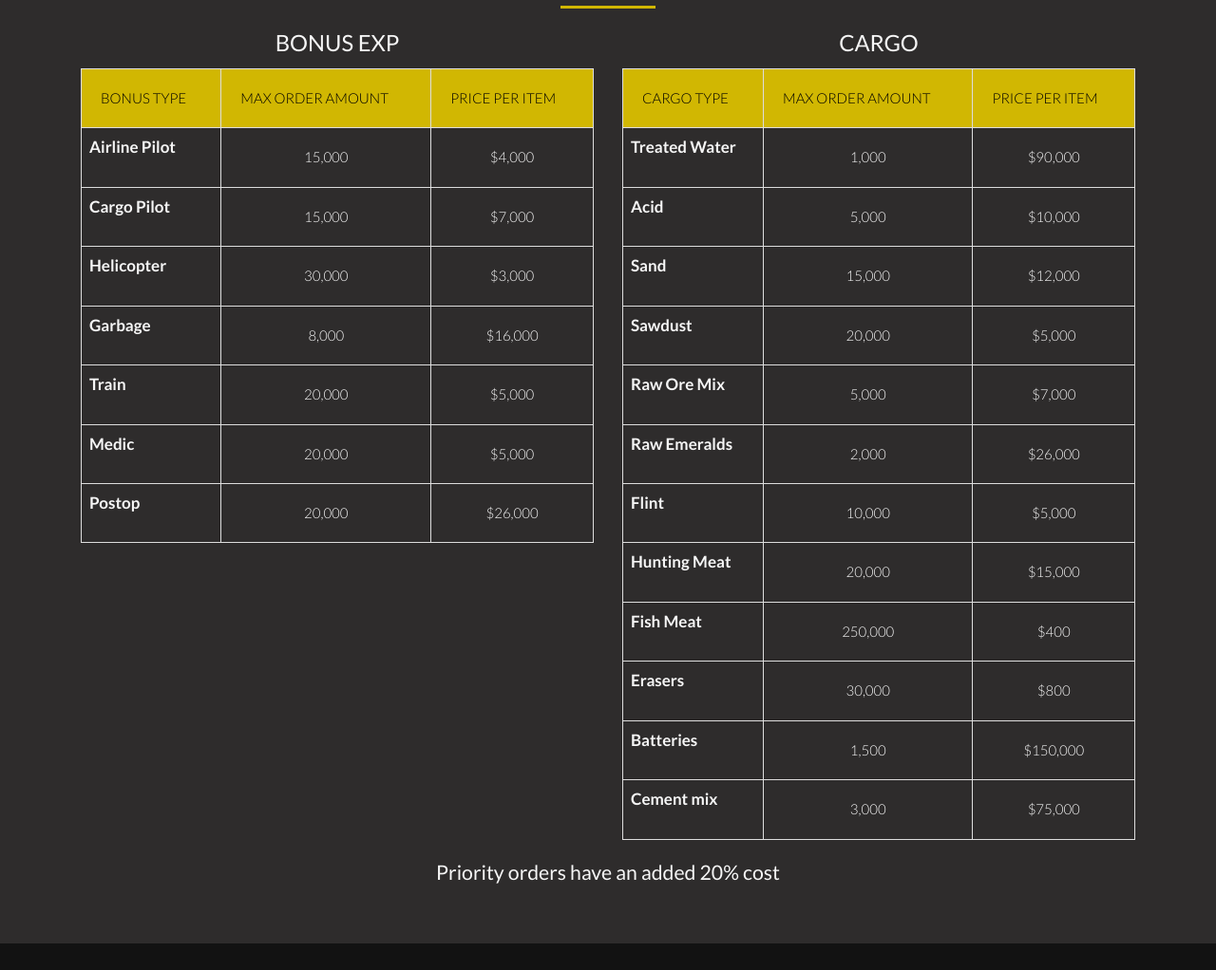
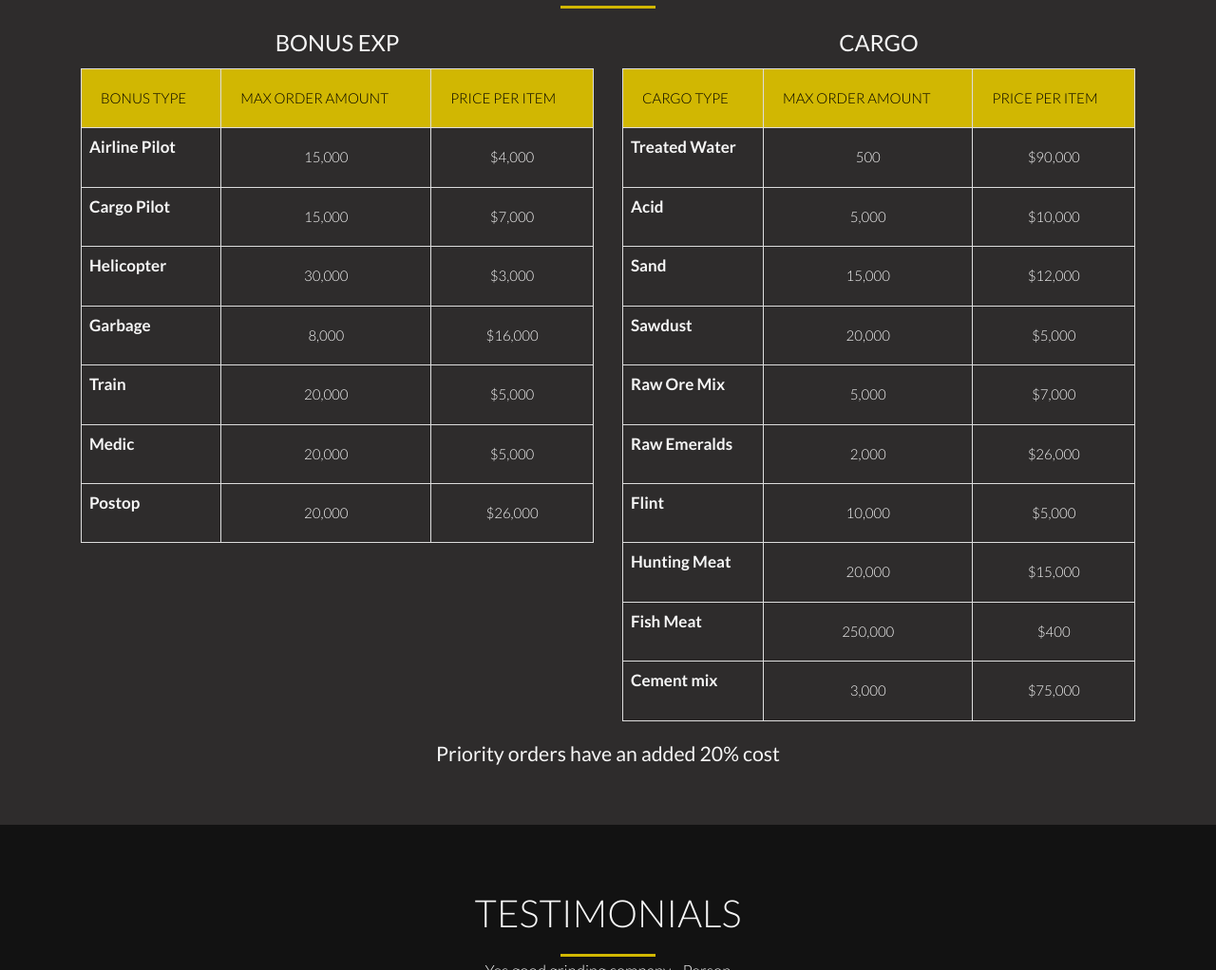
Before and after one commit to Alpheeexx/kasual-grindz.ml, a plain HTML site: page index.html in a window 1280 px wide. Shown: the part 1382-2404 px from the top of the page at 95% size. Drawn offline with nearby package versions, Linux system fonts and the light colour scheme.

Commit message:
Changelog 0.52

```diff
--- a/index.html
+++ b/index.html
@@ -264,7 +264,7 @@
               <tbody>
                 <tr>
                   <th scope="row">Treated Water</th>
-                  <td>1,000</td>
+                  <td>500</td>
                   <td>$90,000</td>
                 </tr>
                 <tr>
@@ -306,16 +306,6 @@
                   <th scope="row">Fish Meat</th>
                   <td>250,000</td>
                   <td>$400</td>
-                </tr>
-                <tr>
-                  <th scope="row">Erasers</th>
-                  <td>30,000</td>
-                  <td>$800</td>
-                </tr>
-                <tr>
-                  <th scope="row">Batteries</th>
-                  <td>1,500</td>
-                  <td>$150,000</td>
                 </tr>
                 <tr>
                   <th scope="row">Cement mix</th>
```
